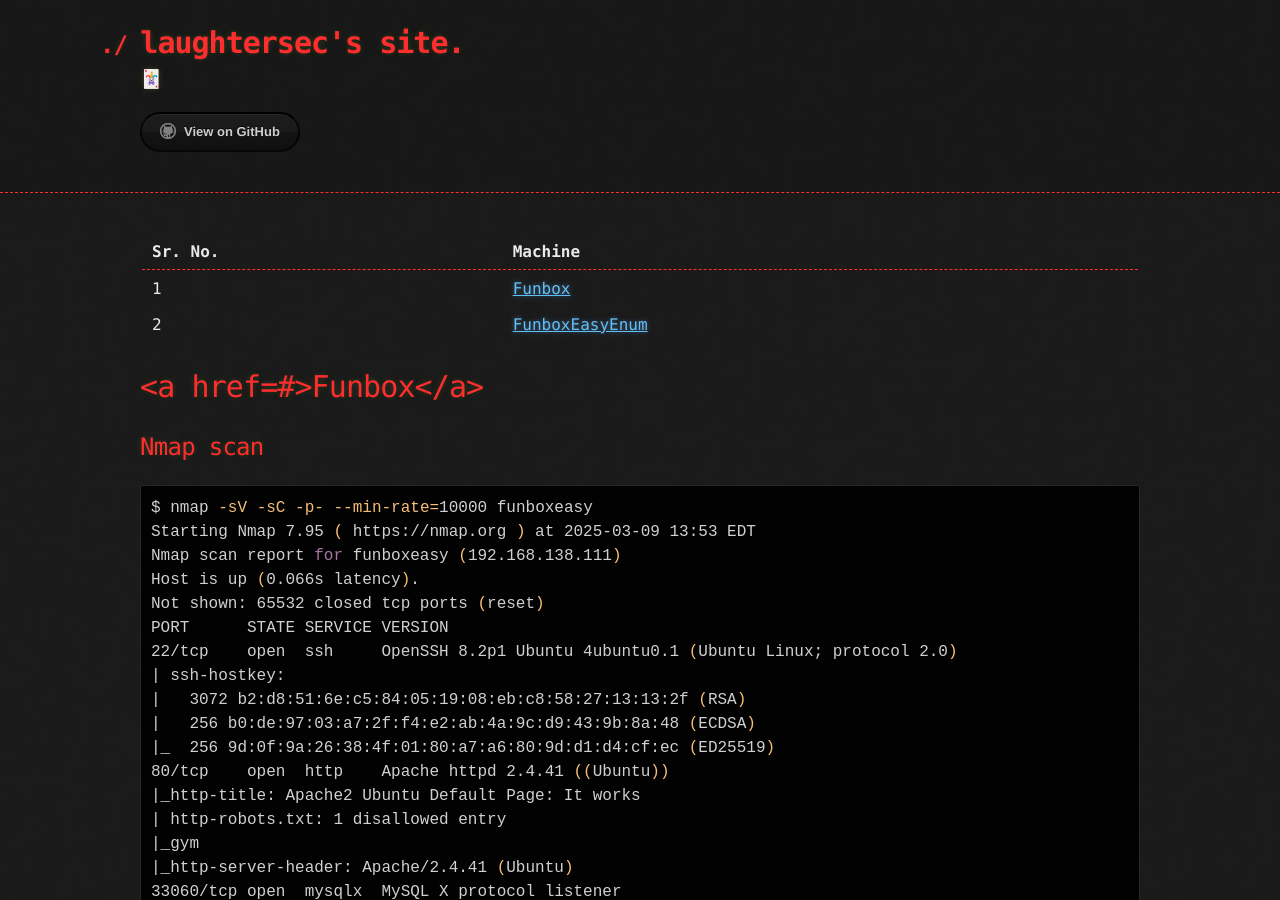
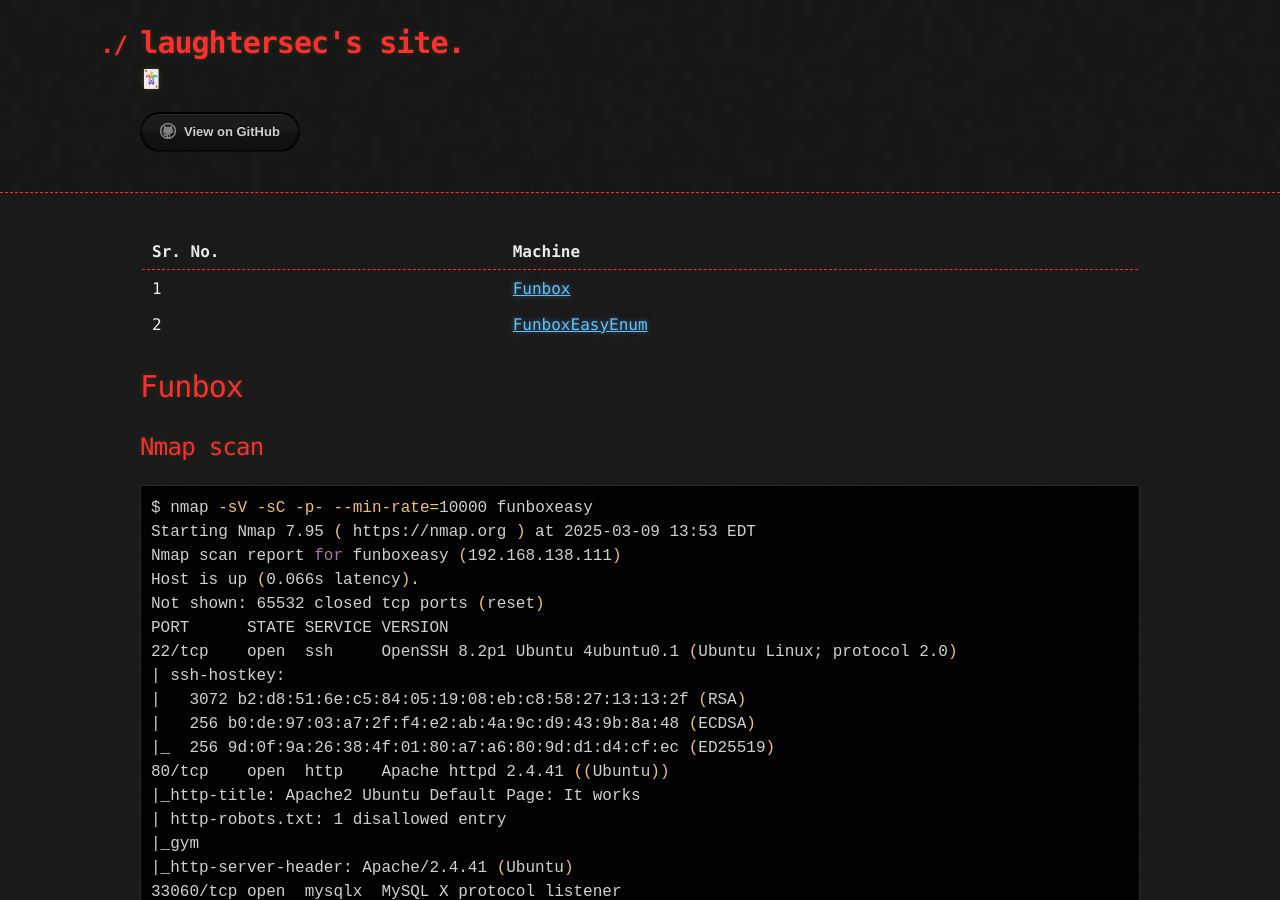
Before and after one commit to laughtersec/laughtersec.github.io, a Jekyll site: the page built from pages/vulnhub-writeups.md, in a window 1280 px wide and 900 px high. Built offline with Jekyll 4.4.1, drawn with Linux system fonts in a browser that asks for light colours; our own code applies the rules of GitHub Pages for plain Markdown files; part of the change alters nothing that is shown.

Commit message:
Update vulnhub-writeups.md

```diff
--- a/pages/vulnhub-writeups.md
+++ b/pages/vulnhub-writeups.md
@@ -4,7 +4,7 @@
 | 1       | <a href="#Funbox"> Funbox </a>    |
 | 2       | <a href="#FunboxEasyEnum"> FunboxEasyEnum </a> |
 
-# <a href=#>Funbox</a>
+# Funbox
 
 ## Nmap scan
 
```
